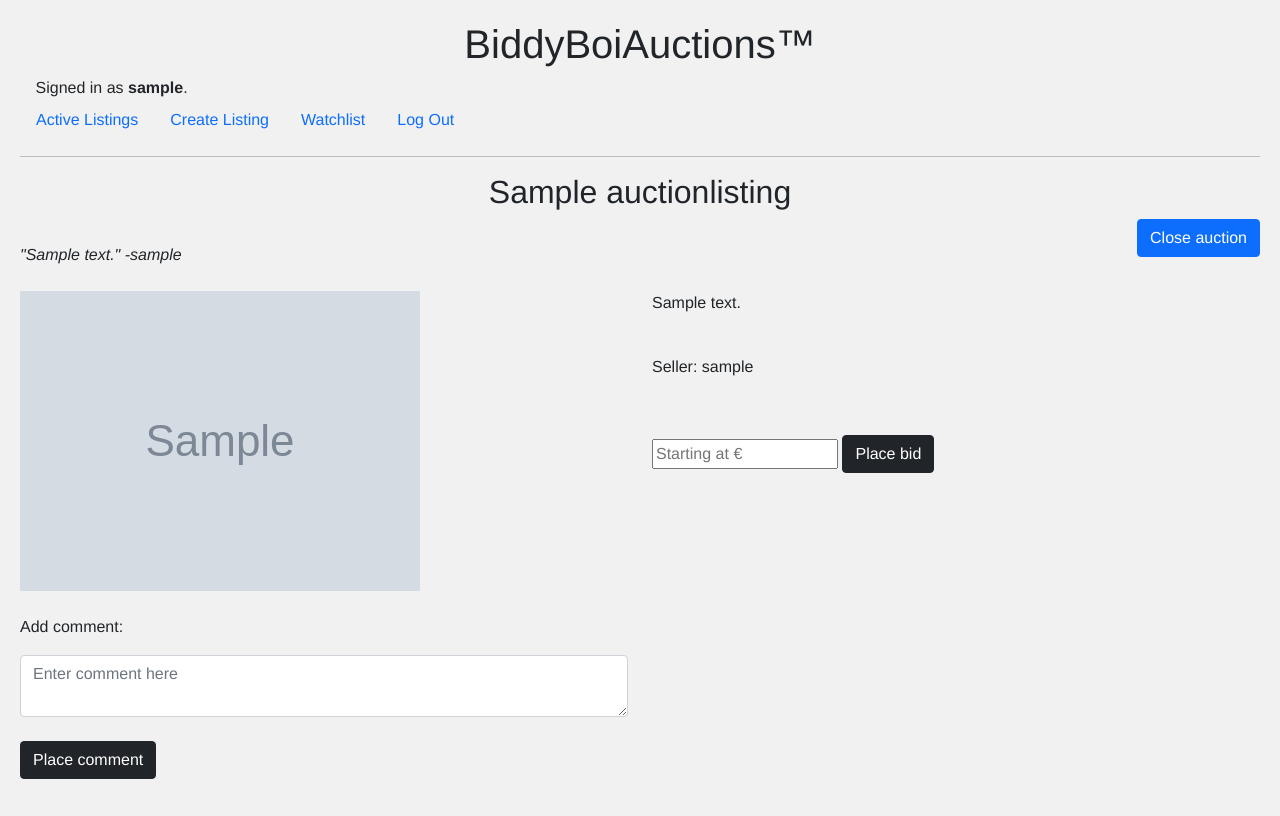
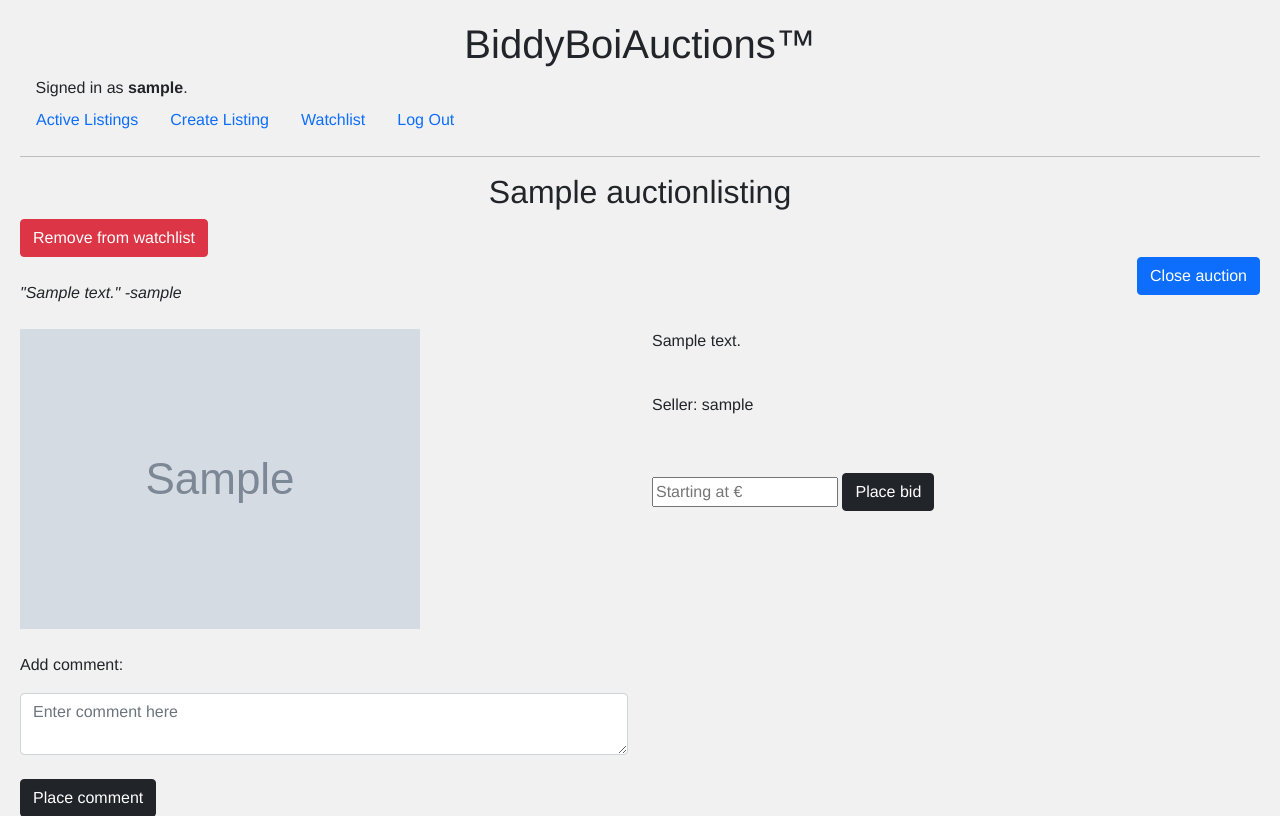
Before and after one commit to minprog-platforms/project-commerce-django-LauraKoelewijn, a Django app: page /listing/1 in a window 1280 px wide. Shown: the top 816 px of the page. Before the commit the page ends 779 px from the top, so only its background shows below. Run offline with Django 3.2, Linux system fonts and the light colour scheme; a user stored in the database is signed in; tables that the repository leaves empty hold one stand-in row (values such as "Sample post"); grey boxes marked "Sample" are stand-in pictures.

Commit message:
Added watchlist functionality

```diff
--- a/auctions/models.py
+++ b/auctions/models.py
@@ -33,6 +33,7 @@
     photo = models.URLField()
     seller = models.ForeignKey(User, on_delete=models.CASCADE, blank=True, null=True, related_name="user")
     category = models.ForeignKey(Categories, on_delete=models.CASCADE, blank=True, null=True, related_name="category")
+    watchlist = models.ManyToManyField(User, blank=True, null=True, related_name="watchlist_user")
 
     def __str__(self):
         return f"{self.title}"
--- a/auctions/templates/auctions/listing.html
+++ b/auctions/templates/auctions/listing.html
@@ -2,6 +2,20 @@
 
 {% block body %}
     <h2>{{ listing.title }}</h2>
+
+    {% if user.is_authenticated %}
+        {% if in_watchlist%}
+            <form action="{% url 'remove_from_watchlist' id=listing.id%}" method="POST">
+                {% csrf_token %}
+                <button type="submit" class="btn btn-danger">Remove from watchlist</button>
+            </form>
+        {% else %}
+            <form action="{% url 'add_to_watchlist' id=listing.id %}" method="POST">
+                {% csrf_token %}
+                <button type="submit" class="btn btn-primary">Add to watchlist</button>
+            </form>
+        {% endif %}
+    {% endif %}
 
     {% if user == listing.seller %}
         <form action="{% url 'closed_auction' id=listing.id %}" method="POST">
@@ -51,12 +65,11 @@
             <br>
             <p>{{ listing.current_price.str_return_sentence }}</p>
             {% if user.is_authenticated %}
-            <form action="{% url 'newbid' id=listing.id %}" method="POST">
-                {% csrf_token %}
-                <input type="text" name="bid" placeholder="Starting at €{{ listing.current_price }}">
-                <button type="submit" class="btn btn-dark">Place bid</button>
-            </form>
-
+                <form action="{% url 'newbid' id=listing.id %}" method="POST">
+                    {% csrf_token %}
+                    <input type="text" name="bid" placeholder="Starting at €{{ listing.current_price }}">
+                    <button type="submit" class="btn btn-dark">Place bid</button>
+                </form>
             {% endif %}
         </div>
     </div
--- a/auctions/templates/auctions/watchlist.html
+++ b/auctions/templates/auctions/watchlist.html
@@ -5,16 +5,12 @@
 
     <div class="container" style="margin-top:50px;">
         <div class="row">
-            {% for AuctionListing in favorites %}
+            {% for AuctionListing in listings %}
                 <div class="col-md-3">
                     <div class="card-sl">
                         <div class="card-image">
                             <img src="{{ AuctionListing.photo }}" alt= "{{ AuctionListing.title }}">
                         </div>
-                        <form action="{% url 'watchlist' %}" method="POST"
-                            <input type="submit" class="card-action">&hearts;</input>
-                            {% csrf_token %}
-                        </form>
                         <div class="card-heading">
                             {{ AuctionListing.title }}
                         </div>
--- a/auctions/urls.py
+++ b/auctions/urls.py
@@ -8,10 +8,13 @@
     path("logout", views.logout_view, name="logout"),
     path("register", views.register, name="register"),
     path("create", views.createlisting, name="create"),
-    path("watchlist", views.watchlist, name="watchlist"),
     path("listing/<int:id>", views.listing, name="listing"),
     path("category_sort", views.category_sort, name="category_sort"),
     path("newbid/<int:id>", views.newbid, name="newbid"),
     path("comment/<int:id>", views.comment, name="comment"),
     path("closed_auction/<int:id>", views.close, name="closed_auction"),
+    path("remove_from_watchlist/<int:id>", views.remove_from_watchlist, name="remove_from_watchlist"),
+    path("add_to_watchlist/<int:id>", views.add_to_watchlist, name="add_to_watchlist"),
+    path("watchlist", views.watchlist, name="watchlist")
+
 ]
--- a/auctions/views.py
+++ b/auctions/views.py
@@ -79,10 +79,12 @@
 
 def listing(request, id):
     listingdetails = AuctionListing.objects.get(pk=id)
+    in_watchlist = request.user in listingdetails.watchlist.all()
     all_comments = Comment.objects.filter(listing=listingdetails)
     return render(request, "auctions/listing.html", {
         "listing": listingdetails,
-        "all_comments": all_comments
+        "all_comments": all_comments,
+        "in_watchlist": in_watchlist
     })
 
 def newbid(request, id):
@@ -174,21 +176,21 @@
         # Redirect to index page
         return HttpResponseRedirect(reverse(index))
 
+def remove_from_watchlist(request, id):
+    listingdetails = AuctionListing.objects.get(pk=id)
+    user = request.user
+    listingdetails.watchlist.remove(user)
+    return HttpResponseRedirect(reverse("listing",args=(id, )))
+
+def add_to_watchlist(request, id):
+    listingdetails = AuctionListing.objects.get(pk=id)
+    user = request.user
+    listingdetails.watchlist.add(user)
+    return HttpResponseRedirect(reverse("listing",args=(id, )))
 
 def watchlist(request):
-    watchlist = []
-    if request.method == "POST":
-        watchlist.append
-
-
-
-
-    # if request.method == "GET":
-    #     return render(request, "auctions/watchlist.html", {
-    #         "favorites": "favorietjes"
-    #     })
-    # else:
-    #     item = request.POST["title"]
-    #     return render(request, "auctions/watchlist.html", {
-    #         "favorites": item
-    #     })
+    user = request.user
+    watchlist_user = user.watchlist_user.all()
+    return render(request, "auctions/watchlist.html", {
+        "listings": watchlist_user
+    })
```
Also changed, not shown: auctions/templates/auctions/index.html (+6 -4 lines), auctions/migrations/0017_auctionlisting_watchlist.py (added).
